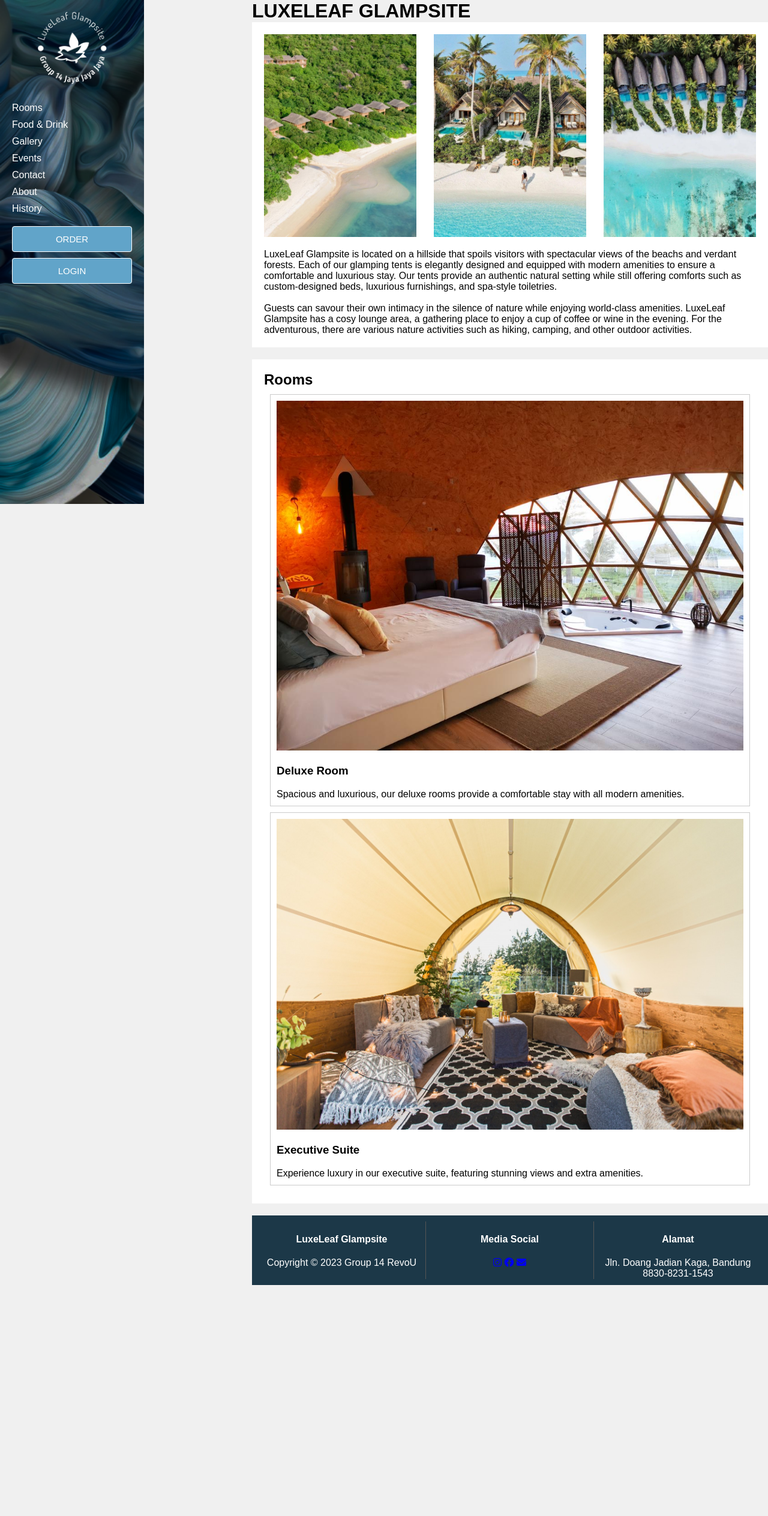
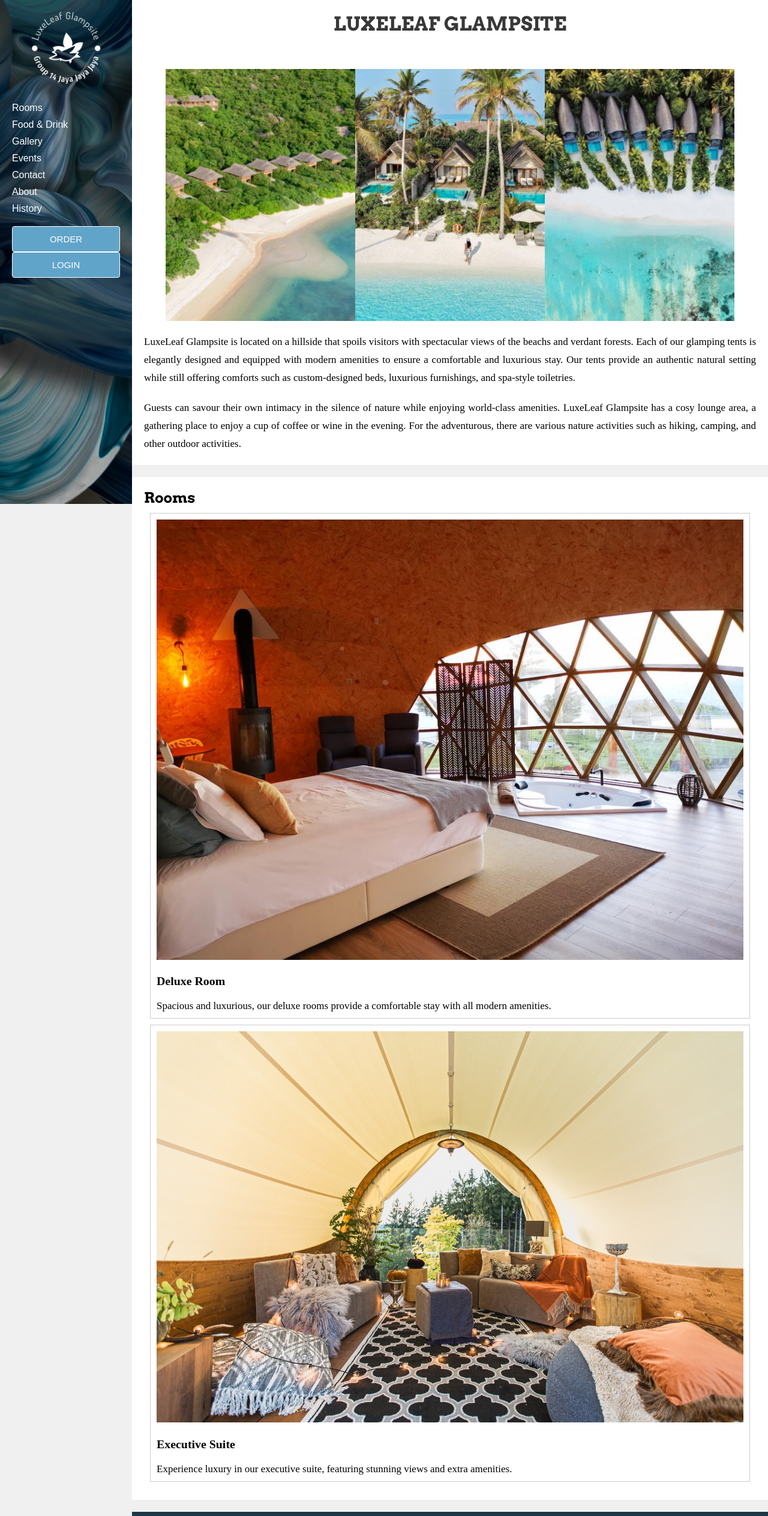
Before and after one commit to Forenzi30/Testing-Project, a plain HTML site: page index.html in a window 1280 px wide. Shown: the top 2527 px of the page at 60% size. Before the commit the page ends 2142 px from the top, so only its background shows below. Drawn offline with Linux system fonts and the light colour scheme.

Commit message:
update style.css

```diff
--- a/css/style.css
+++ b/css/style.css
@@ -1,5 +1,6 @@
 /* styles.css */
   @import url('https://fonts.googleapis.com/css2?family=Arvo:wght@700&display=swap');
+  @import url('https://fonts.googleapis.com/css2?family=Merriweather:wght@300&display=swap');
 
 /* Reset some default styles */
 body, h1, h2, p, ul, li {
@@ -16,14 +17,15 @@
 /* Create a grid layout */
 .container {
   display: grid;
-    grid-template-columns: auto 1fr;
+  grid-template-columns: 200px 1fr;
   grid-template-areas: "sidebar content";
+  grid-gap: 20px;
 }
 
 /* Style the sidebar (navbar) */
 .sidebar {
-    height: 100vh;
-    width: 200px;
+  height: 100%;
+  width: 180px;
   grid-area: sidebar;
   background-image: url(../images/navbar-background.png);
   background-size: cover;
@@ -71,7 +73,6 @@
   font-size: 0.9375em;
   cursor: pointer;
   transition: background-color 0.3s ease;
-    margin-bottom: 10px;
 }
 
 .sidebar button:hover {
@@ -83,8 +84,29 @@
   grid-area: content;
 }
 
+/* Style the header */
+header {
+  font-family: 'Arvo';
+  background-color: #fff;
+  color: #383838;
+  text-align: center;
+  padding: 20px;
+}
+
+header .header-text {
+  max-width: 600px;
+  margin: 0 auto;
+}
+
+header h1 {
+  font-size: 32px;
+  margin-bottom: 15px;
+}
+
 /* Style the main content sections */
 section {
+  font-family: 'Times New Roman';
+  font-size: 17px;
   background-color: #fff;
   padding: 20px;
   margin-bottom: 20px;
@@ -92,6 +114,8 @@
 
 section h2 {
   font-size: 24px;
+  font-family: 'Arvo';
+  font-weight: bold;
   margin-bottom: 10px;
 }
 
@@ -99,12 +123,24 @@
 .main-images {
   display: flex;
   flex-wrap: wrap;
-    justify-content: space-between;
+  justify-content: center;
 }
 
 .main-images img {
   width: 31%;
   margin-bottom: 20px;
+}
+
+/* Style the about details */
+.main {
+  border: 1px solid #ccc;
+  padding: 10px;
+  margin: 10px;
+}
+
+.deskripsi {
+  text-align: justify;
+  line-height: 30px;
 }
 
 /* Style the room details */
@@ -118,9 +154,10 @@
   max-width: 100%;
 }
 
-/* Footer styles */
+/* Style the footer as a horizontal grid with 3 columns */
 footer {
   background-color: #1c3848;
+  background-size: cover;
   color: #fff;
   text-align: center;
   padding: 10px;
@@ -128,79 +165,43 @@
   grid-template-columns: repeat(3, 1fr);
 }
 
+/* Style each column in the footer */
 .footer-column {
   padding: 0 10px;
   border-right: 1px solid #555;
 }
 
+/* Remove the border from the last column */
 .footer-column:last-child {
   border-right: none;
 }
 
-/* Media Queries for Responsiveness */
-
-/* For tablets */
-@media screen and (max-width: 768px) {
-    .container {
-        grid-template-columns: 1fr;
-        grid-template-areas:
-            "sidebar"
-            "content";
+.media-social a {
+  text-align: center;
+  font-size: 25px;
+  width: 30px;
+  height: 30px;
+  margin-inline: 10px;
+  color: #ffffff;
 }
 
-    .sidebar {
-        width: 100%;
-        height: auto;
-        position: static;
-    }
-
-    .content {
-        margin-left: 0;
-    }
-
-    .main-images img {
-        width: 48%;
+/* Media query for tablets */
+@media screen and (min-width: 600px) {
+  .container {
+    grid-template-columns: 200px 1fr;
+    grid-template-areas: "sidebar content";
   }
 }
 
-/* For smartphones */
-@media screen and (max-width: 480px) {
-    .sidebar ul {
-        display: flex;
-        flex-wrap: wrap;
-        justify-content: center;
+/* Media query for smartphones */
+@media screen and (max-width: 599px) {
+  .container {
+    grid-template-columns: 1fr;
+    grid-template-areas: "content";
   }
 
-    .sidebar li {
-        margin: 5px;
-    }
-
-    .main-images img {
-        width: 100%;
-    }
-
-    footer {
-        grid-template-columns: 1fr;
-    }
-
-    .footer-column {
-        border-right: none;
-        border-bottom: 1px solid #555;
-        padding: 10px 0;
-    }
-
-    .footer-column:last-child {
-        border-bottom: none;
+  /* Hide the sidebar on smaller screens */
+  .sidebar {
+    display: none;
   }
 }
-
-/* For larger screens (laptops and desktops) */
-@media screen and (min-width: 1024px) {
-    .container {
-        grid-template-columns: 200px 1fr;
-    }
-
-    .content {
-        margin-left: 220px;
-    }
-}
```
Lines whose indentation alone changed are shown as unchanged.
